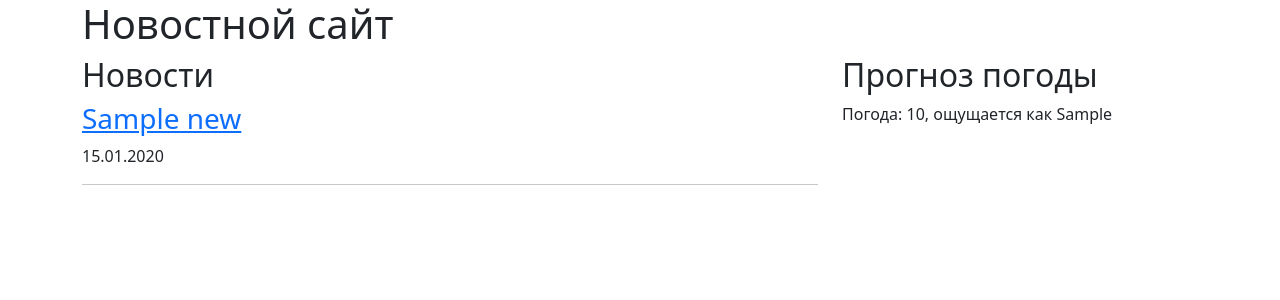
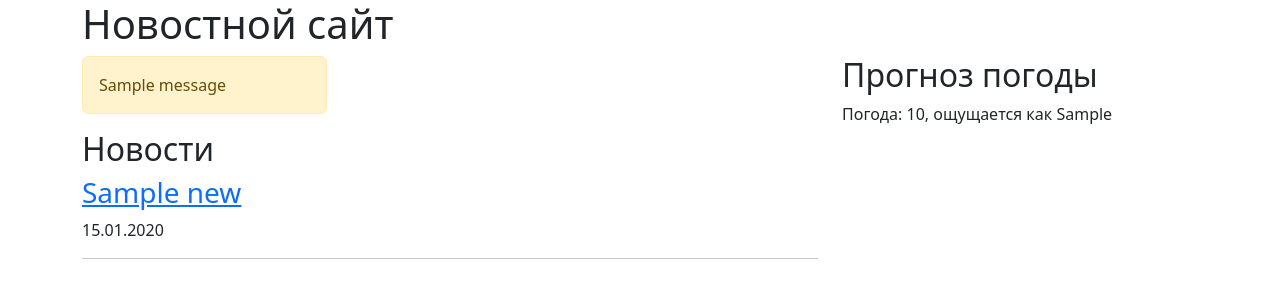
Before and after one commit to nikita-did-this/someFlaskApp, a Flask app: template webapp/templates/index.html in a window 1280 px wide. Shown: the top 300 px of the page. Run offline with Flask 3, Linux system fonts and the light colour scheme; tables that the repository leaves empty hold one stand-in row (values such as "Sample post"); the template is opened without the code that fills it: values that come from a table or form of the project are taken from there, most other values are stand-ins (such as "Sample title", 1, 10 or a date in 2020); one stand-in notice (Sample message) is shown.

Commit message:
PEP8 edit

```diff
--- a/webapp/forms.py
+++ b/webapp/forms.py
@@ -8,4 +8,4 @@ class LoginForm(FlaskForm):
                            render_kw={"class": "form-control"})
     password = PasswordField('Пароль', validators=[DataRequired()],
                              render_kw={"class": "form-control"})
-    submit = SubmitField('Отправить',render_kw={"class": "btn btn-primary"})
+    submit = SubmitField('Отправить', render_kw={"class": "btn btn-primary"})
--- a/webapp/model.py
+++ b/webapp/model.py
@@ -15,6 +15,7 @@ class News(db.Model):
     def __repr__(self):
         return f"<News {self.title} {self.url}>"
 
+
 class User(db.Model, UserMixin):
     id = db.Column(db.Integer, primary_key=True)
     name = db.Column(db.String(64), index=True, unique=True)
@@ -24,7 +25,7 @@ class User(db.Model, UserMixin):
     def set_password(self, user_password):
         self.password = generate_password_hash(user_password)
 
-    def check_password (self, hash_password):
+    def check_password(self, hash_password):
         return check_password_hash(self.password, hash_password)
 
     @property  # Декоратор позволяет вызывать метод как атрибут (без скобочек)
--- a/webapp/templates/index.html
+++ b/webapp/templates/index.html
@@ -13,6 +13,17 @@
             <h1>Новостной сайт</h1>
             <div class="row">
                 <div class="col-8">
+                    <div class="col-4">
+                    {% with messages = get_flashed_messages() %}
+                        {% if messages %}
+                            <div class="alert alert-warning" role="alert">
+                                {% for message in messages %}
+                                    {{ message }}<br>
+                                {% endfor %}
+                            </div>
+                        {% endif %}
+                    {% endwith %}
+                    </div>
                     <h2>Новости</h2>
                     {% for obj in news  %}
                         <h3>
```
Also changed, not shown: webapp/__init__.py (+4 -6 lines), create_admin.py (line endings or trailing spaces).
